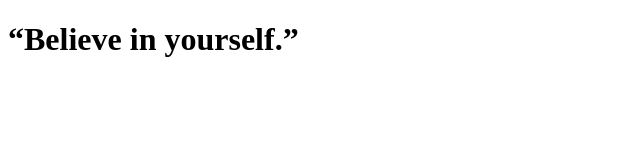
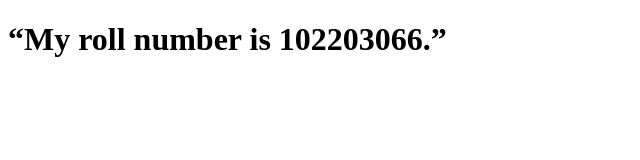
Before and after one commit to AnushkaPhogat16/ucs745-merge-conflict, a plain HTML site: page index.html in a window 1280 px wide. Shown: the whole page, without its empty margins (0-640 px from the left). Drawn offline with Linux system fonts and the light colour scheme.

```diff
--- a/index.html
+++ b/index.html
@@ -4,6 +4,6 @@
     <title>Motivational Quote</title>
 </head>
 <body>
-    <h1>“Believe in yourself.”</h1>
+    <h1>“My roll number is 102203066.”</h1>
 </body>
 </html>
```
